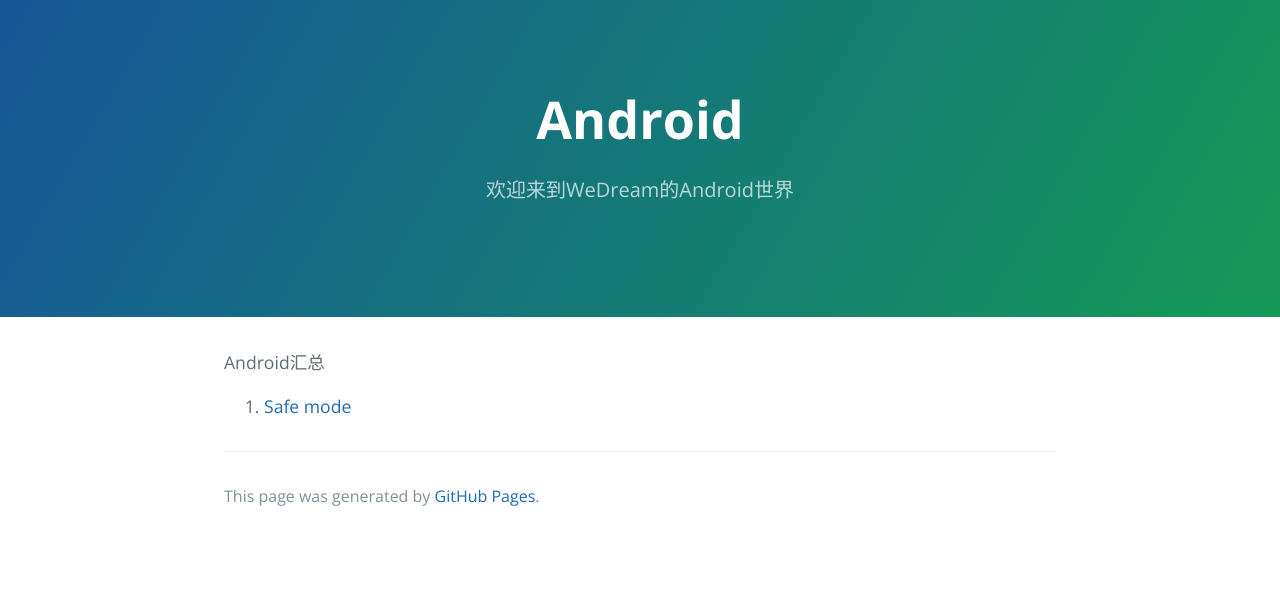
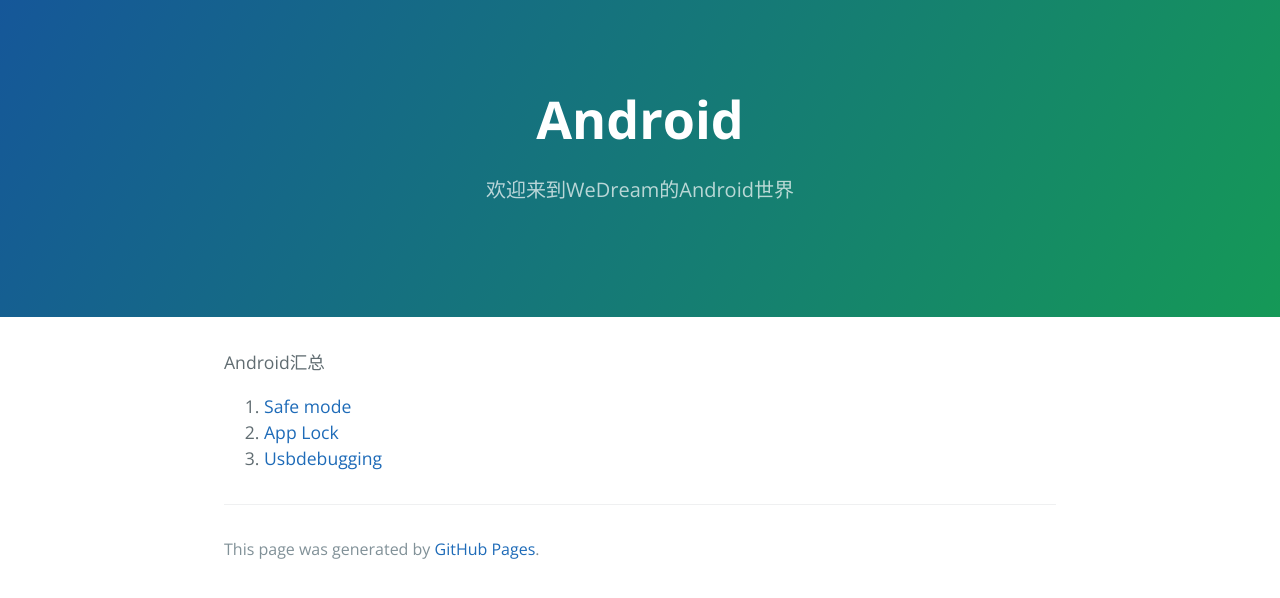
Before and after one commit to EricChenYS/EricChenYS.github.io, a Jekyll site: the page built from docs/Android.md, in a window 1280 px wide. Shown: the top 598 px of the page. Built offline with Jekyll 4.4.1, drawn with Linux system fonts in a browser that asks for light colours.

Commit message:
Update Android.md

```diff
--- a/docs/Android.md
+++ b/docs/Android.md
@@ -7,3 +7,5 @@ description: 欢迎来到WeDream的Android世界
 Android汇总
 
 1. [Safe mode](./android/SafeMode.md)
+2. [App Lock](./android/APP锁解决方案.md)
+3. [Usbdebugging](./android/Usbdebugging.md)
```
